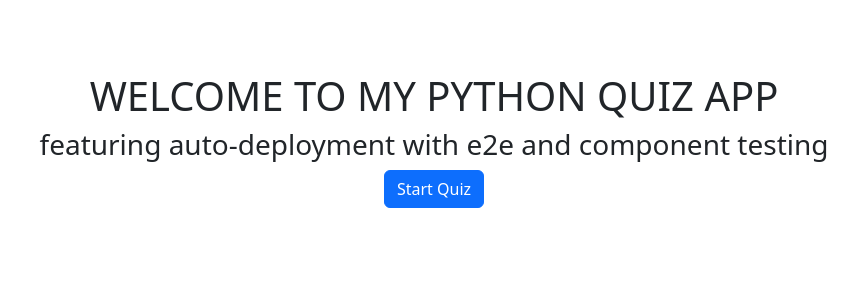
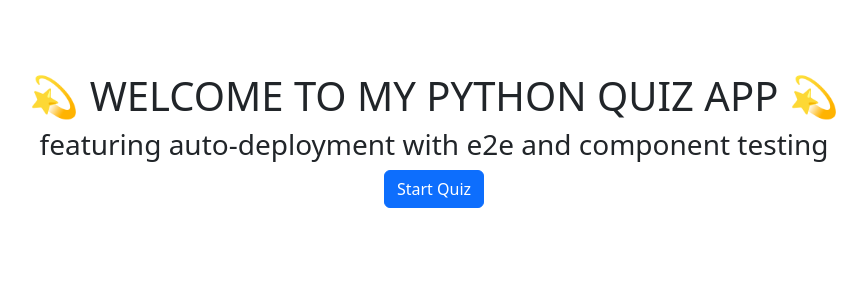
Before and after one commit to savevsgames/CICDevOps, a React (Vite) app in the folder client/: page / in a window 1280 px wide. Shown: the top 300 px of the page, without its empty margins (206-1073 px from the left). Built offline with nearby package versions, Linux system fonts and the light colour scheme.

Commit message:
Updated title for testing

```diff
--- a/client/src/components/Quiz.tsx
+++ b/client/src/components/Quiz.tsx
@@ -47,7 +47,7 @@ const Quiz = () => {
   if (!quizStarted) {
     return (
       <div className="p-4 text-center">
-        <h1>WELCOME TO MY PYTHON QUIZ APP</h1>
+        <h1>💫 WELCOME TO MY PYTHON QUIZ APP 💫</h1>
         <h3>featuring auto-deployment with e2e and component testing</h3>
         <button
           className="btn btn-primary d-inline-block mx-auto"
```
